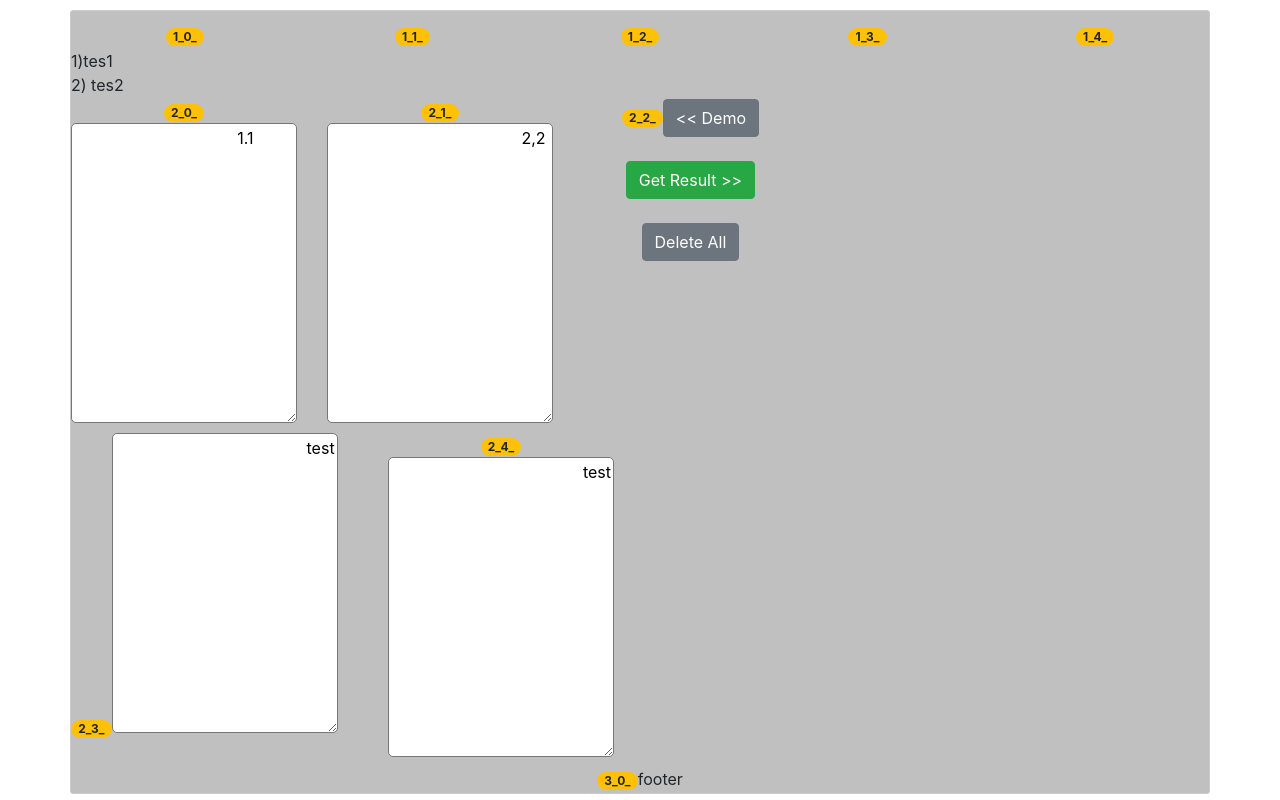
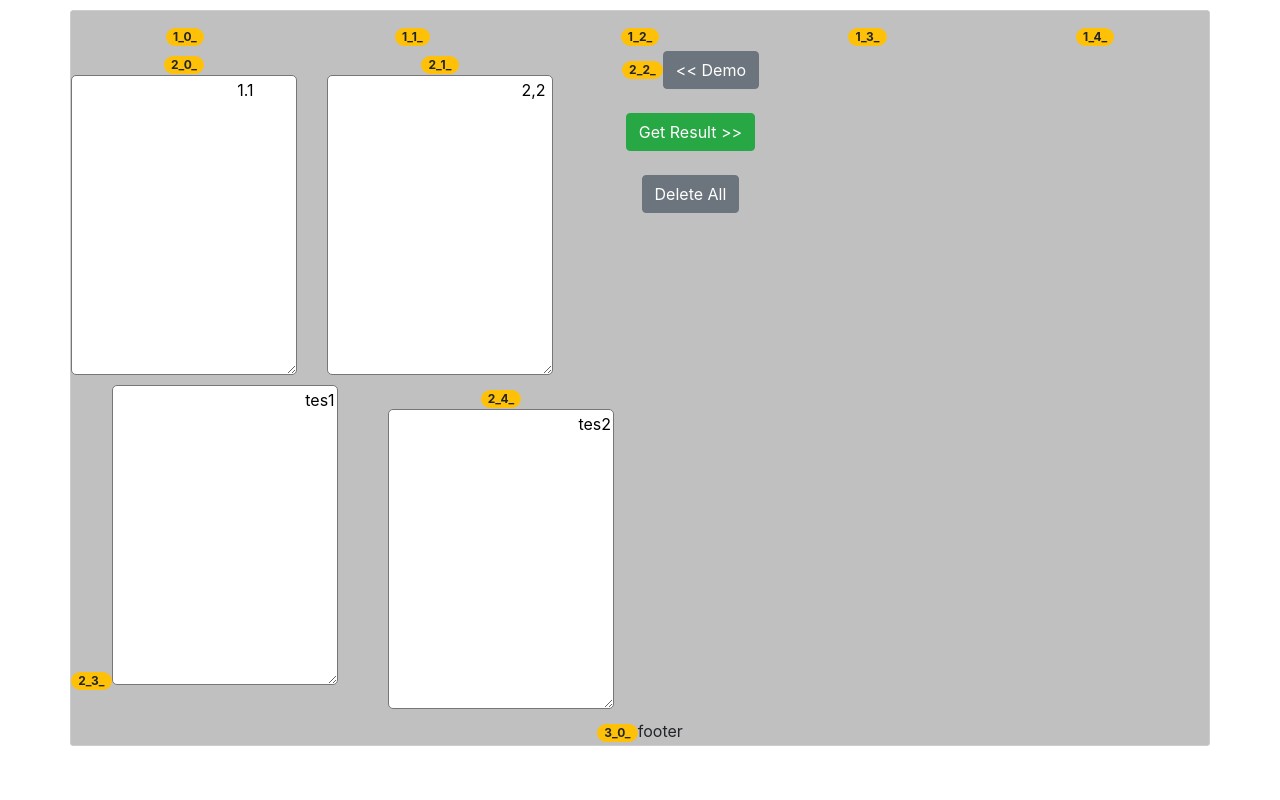
Before and after one commit to zloid/React-App-Finding-Balance-Errors, a React (Create React App) app: page / in a window 1280 px wide. Built offline with nearby package versions, Linux system fonts and the light colour scheme.

Commit message:
working demo

```diff
--- a/src/components/Layout/index.js
+++ b/src/components/Layout/index.js
@@ -1,12 +1,14 @@
-import React, { useState } from 'react'
-import { Container, Row, Col, Button, Badge } from 'react-bootstrap'
-import Textarea from 'react-textarea-autosize'
+import React from 'react'
+import { Container, Row, Col, Badge } from 'react-bootstrap'
+// import Textarea from 'react-textarea-autosize'
 import TwoLeftTextarea from 'features/processDataFromTextareas/TwoLeftTextarea'
+import OutputDataTextareas from 'features/processDataFromTextareas/OutputDataTextareas'
+
 // < (.|\n)*?<\/ >
 //<Col>(.|\n|\r\n)*?<\/Col>
 
 const Layout = () => {
-  const [stateTextarea, setStateTextarea] = useState('test')
+  // const [stateTextarea, setStateTextarea] = useState('test')
   return (
     <>
       <Container>
@@ -42,26 +44,7 @@ const Layout = () => {
         <Row>
           {/* ============================== */}
           <TwoLeftTextarea />
-          <Row>
-            <Col>
-              <Badge pill variant="warning">
-                2_3_
-              </Badge>
-              <Textarea
-                value={stateTextarea}
-                onChange={e => setStateTextarea(e.target.value)}
-              />
-            </Col>
-            <Col>
-              <Badge pill variant="warning">
-                2_4_
-              </Badge>
-              <Textarea
-                value={stateTextarea}
-                onChange={e => setStateTextarea(e.target.value)}
-              />
-            </Col>
-          </Row>
+          <OutputDataTextareas />
         </Row>
         <Row>
           <Col>
--- /dev/null
+++ b/src/features/processDataFromTextareas/OutputDataTextareas/index.js
@@ -0,0 +1,70 @@
+import React from 'react'
+import { connect } from 'react-redux'
+import { Row, Col, Badge } from 'react-bootstrap'
+import Textarea from 'react-textarea-autosize'
+/* function balanceErrorApp(ar2 = [], [...arr] = []) {
+    let ar3 = ar2.map(e => {
+        if (arr.indexOf(e) !== -1) {
+            arr.splice(arr.indexOf(e), 1)
+            return e = null
+        }
+        return e
+    })
+    ar3 = ar3.filter(e => e !== null)
+    return {ar3, arr}
+} */
+function balanceErrorApp(ar2 = [], [...arr] = []) {
+  let ar3 = ar2.map(e => {
+    if (arr.indexOf(e) !== -1) {
+      arr.splice(arr.indexOf(e), 1)
+      return (e = null)
+    }
+    return e
+  })
+  ar3 = ar3.filter(e => e !== null)
+  return ar3
+}
+
+const selectDataFromTextareaOne = state => {
+  let { dataFromTextareaOne, dataFromTextareaTwo } = state.leftTextareaReducer
+  let res = balanceErrorApp(dataFromTextareaOne, dataFromTextareaTwo)
+  console.log(res)
+  return res
+}
+
+const selectDataFromTextareaTwo = state => {
+  let { dataFromTextareaOne, dataFromTextareaTwo } = state.leftTextareaReducer
+  let res = balanceErrorApp(dataFromTextareaTwo, dataFromTextareaOne)
+  console.log(res)
+  return res
+}
+
+const mapState = state => {
+  return {
+    outputOne: selectDataFromTextareaOne(state),
+    outputTwo: selectDataFromTextareaTwo(state),
+  }
+}
+
+const OutputDataTextareas = ({ outputOne, outputTwo }) => {
+  return (
+    <>
+      <Row>
+        <Col>
+          <Badge pill variant="warning">
+            2_3_
+          </Badge>
+          <Textarea value={outputOne.join('\n')} />
+        </Col>
+        <Col>
+          <Badge pill variant="warning">
+            2_4_
+          </Badge>
+          <Textarea value={outputTwo.join('\n')} />
+        </Col>
+      </Row>
+    </>
+  )
+}
+
+export default connect(mapState, null)(OutputDataTextareas)
--- a/src/features/processDataFromTextareas/TwoLeftTextarea.js
+++ b/src/features/processDataFromTextareas/TwoLeftTextarea.js
@@ -5,21 +5,25 @@ import Textarea from 'react-textarea-autosize'
 
 // <TAG (.|\n)*?<\/ TAG> - regexp for dell all badges
 import { getDataFromTextarea } from 'features/processDataFromTextareas/leftTextareaSlice'
+
+const selectorOnArray = state => state.leftTextareaReducer.dataFromTextareaOne
+const selectorOnArrayTwo = state =>
+  state.leftTextareaReducer.dataFromTextareaTwo
+
 const mapDispatch = { getDataFromTextarea }
-const mapState = state => ({
-  fromState: state.leftTextareaReducer.dataFromTextareaOne,
-  fromTwo: state.leftTextareaReducer.dataFromTextareaTwo,
-})
 
-const TwoLeftTextarea = ({ getDataFromTextarea, fromState, fromTwo }) => {
-  const [stateTextareaOne, setStateTextareaOne] = useState('           1.1         ')
+// const mapState = state => ({
+//   fromState: selectorOnArray(state),
+//   fromTwo: selectorOnArrayTwo(state),
+// })
+
+const TwoLeftTextarea = ({ getDataFromTextarea }) => {
+  const [stateTextareaOne, setStateTextareaOne] = useState(
+    '           1.1         '
+  )
   const [stateTextareaTwo, setStateTextareaTwo] = useState('2,2 ')
   return (
     <div>
-      1)
-      {fromState}
-      <br />
-      2) {fromTwo}
       <Row>
         <Col>
           <Badge pill variant="warning">
@@ -64,4 +68,4 @@ const TwoLeftTextarea = ({ getDataFromTextarea, fromState, fromTwo }) => {
   )
 }
 
-export default connect(mapState, mapDispatch)(TwoLeftTextarea)
+export default connect(null, mapDispatch)(TwoLeftTextarea)
--- a/src/features/processDataFromTextareas/leftTextareaSlice.js
+++ b/src/features/processDataFromTextareas/leftTextareaSlice.js
@@ -21,8 +21,10 @@ const leftTextareaSlice = createSlice({
       //new payoad after prepare()
       reducer(state, action) {
         const { stateTextareaOne, stateTextareaTwo } = action.payload
-        state.dataFromTextareaOne.push(...stateTextareaOne)
-        state.dataFromTextareaTwo.push(...stateTextareaTwo)
+        // state.dataFromTextareaOne.push(...stateTextareaOne)
+        // state.dataFromTextareaTwo.push(...stateTextareaTwo)
+        state.dataFromTextareaOne = stateTextareaOne
+        state.dataFromTextareaTwo = stateTextareaTwo
       },
       //action.payload => next action.payload (transform action.payload after dispatch action, before pass to reducer getDataFromTextarea)
       //get 'data1'; 'data2' from payload ~> out [data1]; [data2];
@@ -37,11 +39,10 @@ const leftTextareaSlice = createSlice({
     },
   },
 })
-
 //in: 'foo\n\n\n\nbar\n777'; out: [foo, bar, 777];
 //in: '$$$'; out [];
 function doGoodArray(stringFromTextarea) {
-  //pass only number & string data
+  //pass only number & string characters
   let mid = stringFromTextarea.split('\n').filter(e => /\w/.test(e) === true)
   return mid.map(e => e.trim())
 }
```
